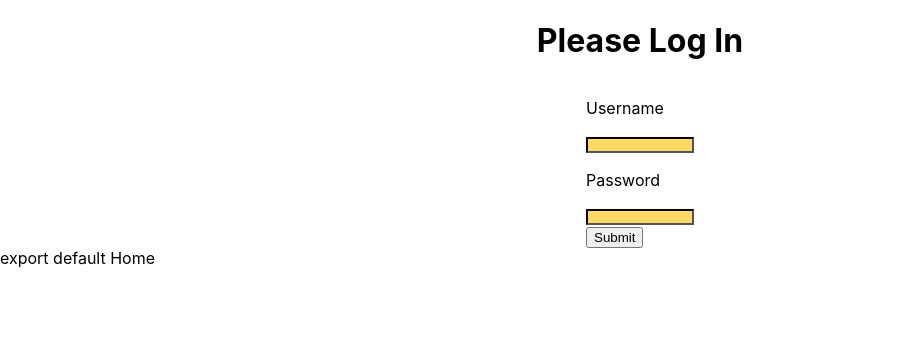
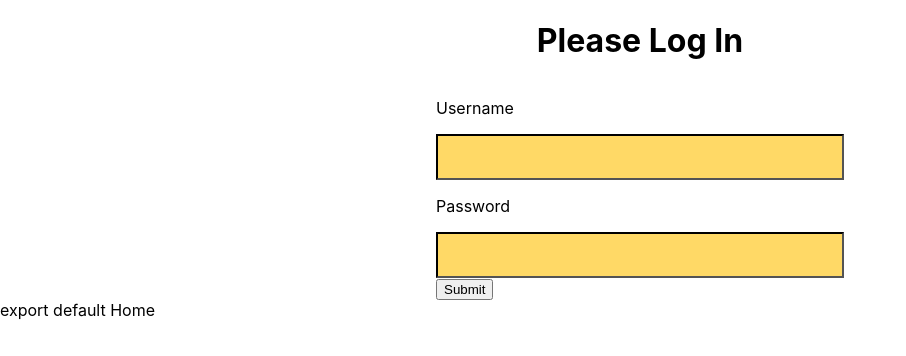
Before and after one commit to Mastertaar/ECF-Garage-V-Parrot, a React (Create React App) app: page / in a window 1280 px wide. Shown: the top 356 px of the page, without its empty margins (0-906 px from the left). Built offline with nearby package versions, Linux system fonts and the light colour scheme.

Commit message:
Modified login css

```diff
--- a/src/Components/Login/Login.css
+++ b/src/Components/Login/Login.css
@@ -8,7 +8,7 @@ input {
   border-color: black;
   background: #ffd966;
   color: gray;
-  width: 100px;
-  height: 10px;
+  width: 400px;
+  height: 40px;
 
 }
```
